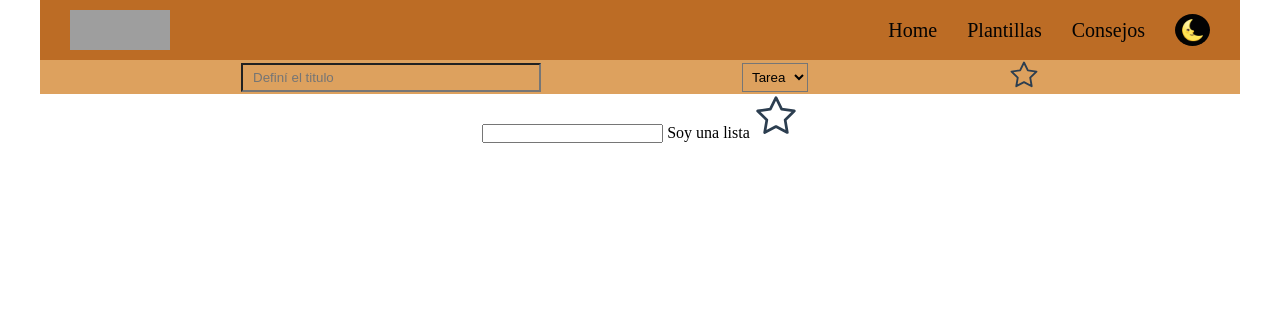
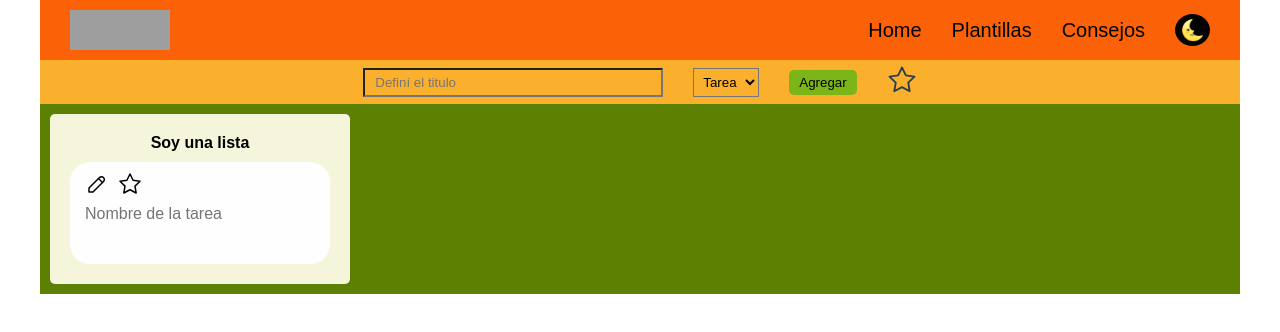
Before and after one commit to D41mr14n/MT_index, a plain HTML site: page index.html in a window 1280 px wide. Drawn offline with Linux system fonts and the light colour scheme; grey boxes are pictures that could not be loaded.

Commit message:
cree las lista y las tares del tablero y le puse estilo

```diff
--- a/css/estilo.css
+++ b/css/estilo.css
@@ -6,6 +6,7 @@
 body{
     width: 1200px;
     margin: 0 auto;
+    font-family:sans-serif;
 }
 a{
     text-decoration: none;
@@ -13,7 +14,7 @@ a{
 }
 
 nav{
-    background-color: #bc6c25;
+    background-color: #fb6107;
     display: flex;
     justify-content: space-between;
     padding: 10px 30px;
@@ -47,10 +48,12 @@ nav{
 }
 .tablero__header{
     display: flex;
-    justify-content: space-evenly;
+    justify-content: center;
     align-items: center;
-    background: #dda15e;
+    gap: 30px;
+    background: #fbb02d;
     width: 100%;
+    padding: 5px;
 }
 .tablero__header input{
     background: none;
@@ -66,7 +69,71 @@ nav{
     display: block;
     padding: 5px;
 }
-.tablero__header .btn__star{
+.btn__star{
     width: 30px;
     height: 30px;
+    cursor: pointer;
 }
+.btn{
+    border: none;
+    padding: 5px 10px;
+    border-radius: 5px;
+    cursor: pointer;
+}
+.g{
+    background-color:#7cb518;
+}
+/* body tablero*/
+.body__tablero{
+    background-color: #5c8001;
+    width: 100%;
+    padding: 10px;
+}
+.tablero__lista{
+    background-color: beige;
+    width: 300px;
+    padding: 20px;
+    border-radius: 5px;
+}
+.lista__nombre{
+    text-align: center;
+}
+.lista__nombre input{
+    background: none;
+    font-size: 1rem;
+    text-align: center;
+    width: 100%;
+    font-weight: bold;
+    border: none;
+}
+.lista__tarea{
+    background-color: #fefefe;
+    border-radius: 20px;
+    padding: 10px;
+    margin-top:10px;
+
+}
+.lista__tarea span{
+    cursor: pointer;
+    display: inline-block;
+    padding-left: 5px;
+}
+.lista__tarea textarea{
+    background: none;
+    width: 100%;
+    font-size: 1rem;
+    height: 50px;
+    outline: none;
+    resize: none;
+    border:none;
+    max-height: 200px;
+    font-family: sans-serif;
+    border-radius: 5px;
+    padding: 5px;
+}
+textarea:is(:focus,:valid){
+    border: 1px solid black;
+}
+textarea::-webkit-scrollbar{
+    width: 0px;
+}
--- a/index.html
+++ b/index.html
@@ -28,6 +28,7 @@
         <option >Tarea</option>
         <option >Lista</option>
       </select>
+      <button class="btn g">Agregar</button>
       <span>
         <svg xmlns="http://www.w3.org/2000/svg" class="icon icon-tabler icon-tabler-star btn__star" width="44" height="44" viewBox="0 0 24 24" stroke-width="1.5" stroke="#2c3e50" fill="none" stroke-linecap="round" stroke-linejoin="round">
           <path stroke="none" d="M0 0h24v24H0z" fill="none"/>
@@ -37,18 +38,20 @@
     </section>
 
     <section class="body__tablero">
-      <article class="tablero__lista">
+      <div class="tablero__lista">
         <div class="lista__nombre">
-          <input type="text"> Soy una lista
+          <input type="text" value="Soy una lista" readonly="true">
+        </div>
+        <div class="lista__tarea">
           <span>
-            <svg xmlns="http://www.w3.org/2000/svg" class="icon icon-tabler icon-tabler-star" width="44" height="44" viewBox="0 0 24 24" stroke-width="1.5" stroke="#2c3e50" fill="none" stroke-linecap="round" stroke-linejoin="round">
-              <path stroke="none" d="M0 0h24v24H0z" fill="none"/>
-              <path d="M12 17.75l-6.172 3.245l1.179 -6.873l-5 -4.867l6.9 -1l3.086 -6.253l3.086 6.253l6.9 1l-5 4.867l1.179 6.873z" />
-            </svg>
+            <svg xmlns="http://www.w3.org/2000/svg" class="icon icon-tabler icon-tabler-pencil" width="24" height="24" viewBox="0 0 24 24" stroke-width="1.5" stroke="currentColor" fill="none" stroke-linecap="round" stroke-linejoin="round"><path stroke="none" d="M0 0h24v24H0z" fill="none"/><path d="M4 20h4l10.5 -10.5a2.828 2.828 0 1 0 -4 -4l-10.5 10.5v4" /><path d="M13.5 6.5l4 4" /></svg>
           </span>
+          <span><svg xmlns="http://www.w3.org/2000/svg" class="icon icon-tabler icon-tabler-star" width="24" height="24" viewBox="0 0 24 24" stroke-width="1.5" stroke="currentColor" fill="none" stroke-linecap="round" stroke-linejoin="round"><path stroke="none" d="M0 0h24v24H0z" fill="none"/><path d="M12 17.75l-6.172 3.245l1.179 -6.873l-5 -4.867l6.9 -1l3.086 -6.253l3.086 6.253l6.9 1l-5 4.867l1.179 6.873z" /></svg></span>
+          <textarea placeholder="Nombre de la tarea" required id="area"></textarea>
+
         </div>
-        <div class="lista__tareas"></div>
-      </article>
+
+      </div>
     </section>
 
    </section>
--- a/js/index.js
+++ b/js/index.js
@@ -1 +1,7 @@
-console.log("aguante Boca");
+const d = document;
+const txtArea = d.getElementById("area");
+txtArea.addEventListener("keyup",e=>{
+    txtArea.style.height = "54px";
+    let scHeight = e.target.scrollHeight;
+    txtArea.style.height = `${scHeight}px`;
+})
```
